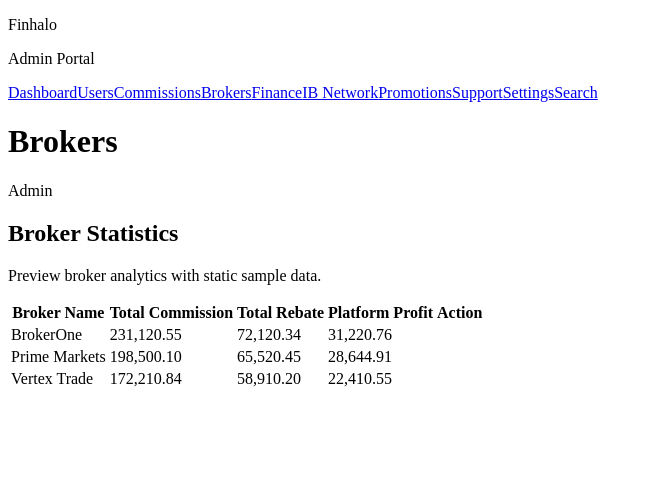
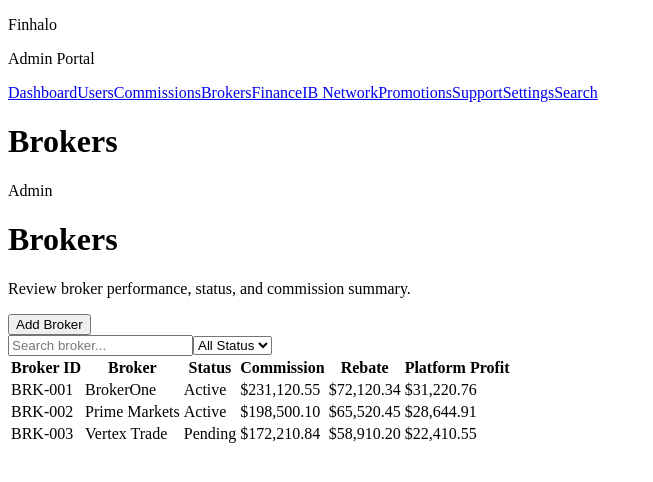
Before and after one commit to Zamfree/Finhalo-Admin-Portal-Codex, a Next.js app: page /admin/brokers in a window 1280 px wide. Shown: the top 482 px of the page, without its empty margins (0-653 px from the left). Built offline with nearby package versions, Linux system fonts and the light colour scheme.

Commit message:
Refactor broker statistics and add new data structure

```diff
--- a/app/admin/brokers/page.tsx
+++ b/app/admin/brokers/page.tsx
@@ -1,57 +1,83 @@
-type BrokerStatsRow = {
-  broker_id: string;
-  broker_name: string;
-  total_commission: number;
-  total_rebate: number;
-  platform_profit: number;
-};
-
-const MOCK_BROKER_STATS: BrokerStatsRow[] = [
-  { broker_name: "BrokerOne", total_commission: 231120.55, total_rebate: 72120.34, platform_profit: 31220.76 },
-  { broker_name: "Prime Markets", total_commission: 198500.1, total_rebate: 65520.45, platform_profit: 28644.91 },
-  { broker_name: "Vertex Trade", total_commission: 172210.84, total_rebate: 58910.2, platform_profit: 22410.55 },
+const MOCK_BROKERS = [
+  {
+    broker_id: "BRK-001",
+    broker_name: "BrokerOne",
+    status: "Active",
+    total_commission: "$231,120.55",
+    total_rebate: "$72,120.34",
+    platform_profit: "$31,220.76",
+  },
+  {
+    broker_id: "BRK-002",
+    broker_name: "Prime Markets",
+    status: "Active",
+    total_commission: "$198,500.10",
+    total_rebate: "$65,520.45",
+    platform_profit: "$28,644.91",
+  },
+  {
+    broker_id: "BRK-003",
+    broker_name: "Vertex Trade",
+    status: "Pending",
+    total_commission: "$172,210.84",
+    total_rebate: "$58,910.20",
+    platform_profit: "$22,410.55",
+  },
 ];
 
-function formatAmount(value: number) {
-  return Number(value ?? 0).toLocaleString(undefined, {
-    minimumFractionDigits: 2,
-    maximumFractionDigits: 2,
-  });
-}
+export default function BrokersPage() {
+  return (
+    <div className="p-6 space-y-6">
+      <div className="flex items-start justify-between">
+        <div>
+          <h1 className="text-2xl font-semibold">Brokers</h1>
+          <p className="text-sm text-muted-foreground">
+            Review broker performance, status, and commission summary.
+          </p>
+        </div>
+        <button className="rounded-lg border px-4 py-2 text-sm">
+          Add Broker
+        </button>
+      </div>
 
-export default async function BrokersPage() {
-  const stats = MOCK_BROKER_STATS;
+      <div className="rounded-2xl border bg-white p-4">
+        <div className="mb-4 flex gap-3">
+          <input
+            className="w-64 rounded-lg border px-3 py-2 text-sm"
+            placeholder="Search broker..."
+          />
+          <select className="rounded-lg border px-3 py-2 text-sm">
+            <option>All Status</option>
+            <option>Active</option>
+            <option>Pending</option>
+          </select>
+        </div>
 
-  return (
-    <div className="space-y-4">
-      <section className="rounded-lg border bg-background p-4 shadow-sm">
-        <h1 className="text-lg font-semibold">Broker Statistics</h1>
-        <p className="mb-4 text-sm text-muted-foreground">Preview broker analytics with static sample data.</p>
-
-        <div className="overflow-x-auto">
-          <table className="w-full min-w-[860px] text-left text-sm">
+        <table className="w-full text-sm">
           <thead>
-              <tr className="border-b text-muted-foreground">
-                <th className="py-2 pr-4 font-medium">Broker Name</th>
-                <th className="py-2 pr-4 font-medium">Total Commission</th>
-                <th className="py-2 pr-4 font-medium">Total Rebate</th>
-                <th className="py-2 pr-4 font-medium">Platform Profit</th>
-                <th className="py-2 pr-4 font-medium">Action</th>
+            <tr className="border-b text-left">
+              <th className="py-3">Broker ID</th>
+              <th className="py-3">Broker</th>
+              <th className="py-3">Status</th>
+              <th className="py-3">Commission</th>
+              <th className="py-3">Rebate</th>
+              <th className="py-3">Platform Profit</th>
             </tr>
           </thead>
           <tbody>
-              {stats.map((row) => (
-                <tr key={row.broker_id} className="border-b last:border-0">
-                  <td className="py-2 pr-4">{row.broker_name}</td>
-                  <td className="py-2 pr-4">{formatAmount(row.total_commission)}</td>
-                  <td className="py-2 pr-4">{formatAmount(row.total_rebate)}</td>
-                  <td className="py-2 pr-4">{formatAmount(row.platform_profit)}</td>
+            {MOCK_BROKERS.map((broker) => (
+              <tr key={broker.broker_id} className="border-b">
+                <td className="py-3">{broker.broker_id}</td>
+                <td className="py-3">{broker.broker_name}</td>
+                <td className="py-3">{broker.status}</td>
+                <td className="py-3">{broker.total_commission}</td>
+                <td className="py-3">{broker.total_rebate}</td>
+                <td className="py-3">{broker.platform_profit}</td>
               </tr>
             ))}
           </tbody>
         </table>
       </div>
-      </section>
     </div>
   );
 }
```
Lines whose indentation alone changed are shown as unchanged.
